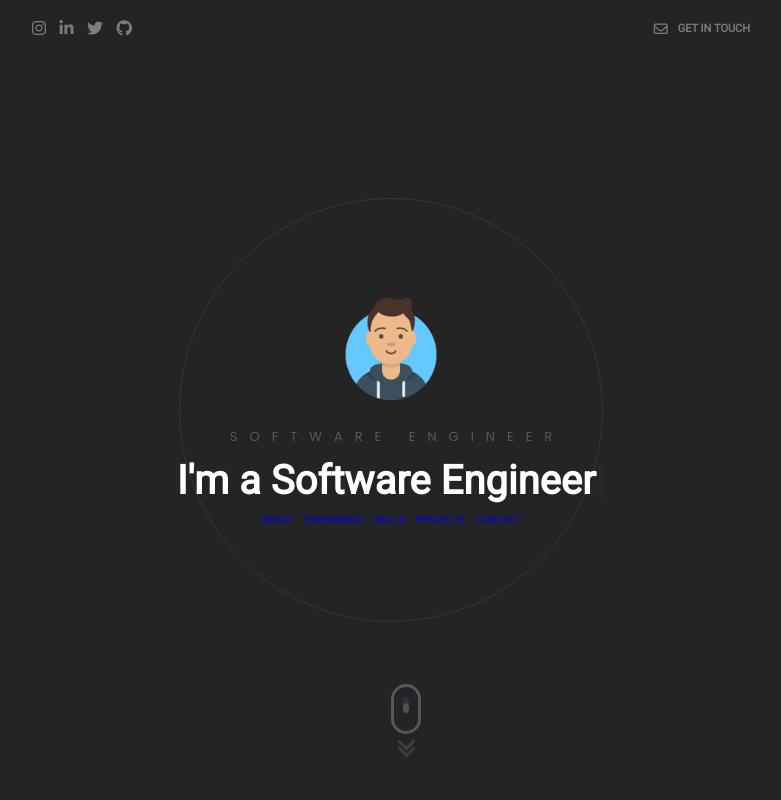
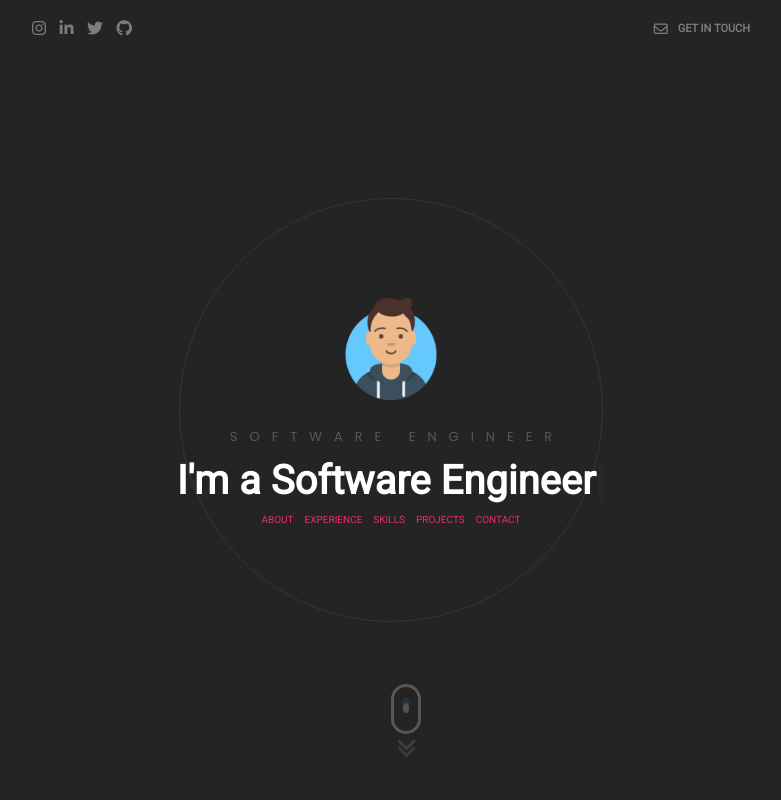
Before and after one commit to annuraggg/portfolio, a React (Create React App) app: page / in a window 1280 px wide. Shown: the top 800 px of the page, without its empty margins (249-1030 px from the left). Built offline with nearby package versions, Linux system fonts and the light colour scheme.

Commit message:
Bug Fixes

```diff
--- a/src/App.css
+++ b/src/App.css
@@ -163,7 +163,7 @@ section {
 }
 
 .intro > .links > a {
-  color: #e1306c(255, 0, 0);
+  color: #e1306c;
   text-decoration: none;
   font-size: 10px;
 }
```
